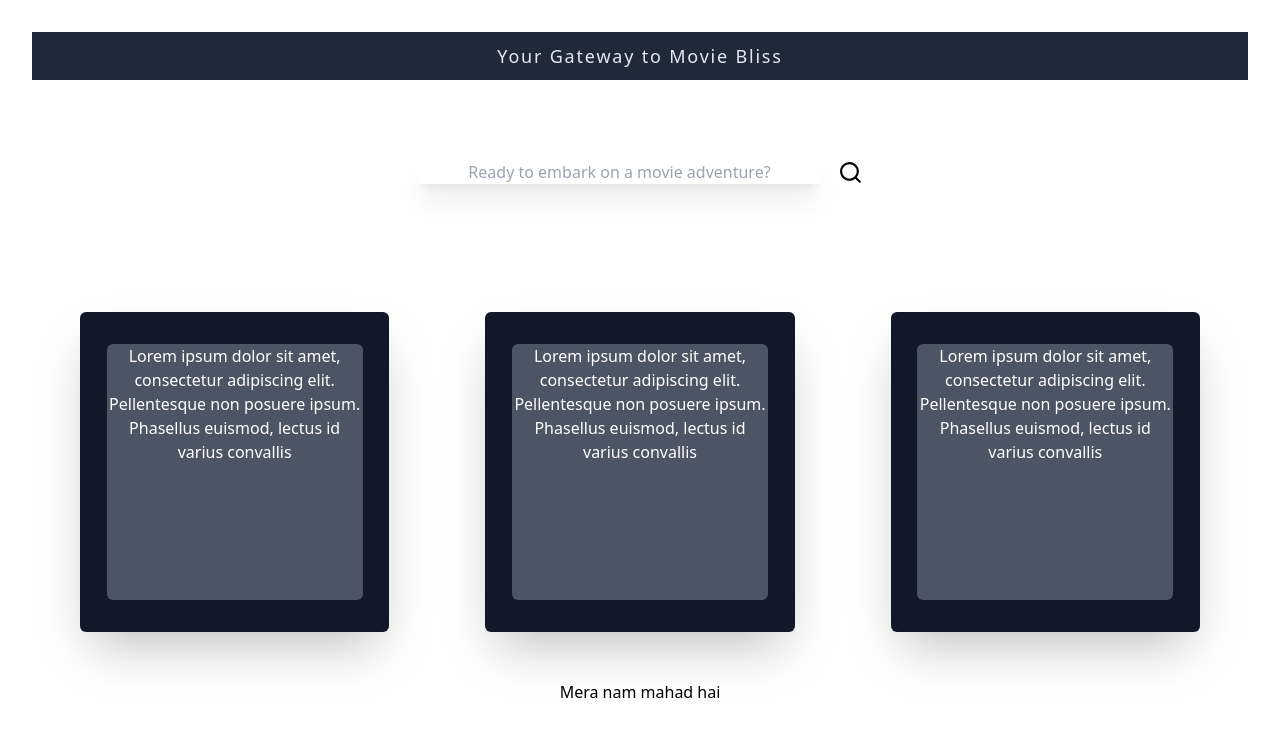
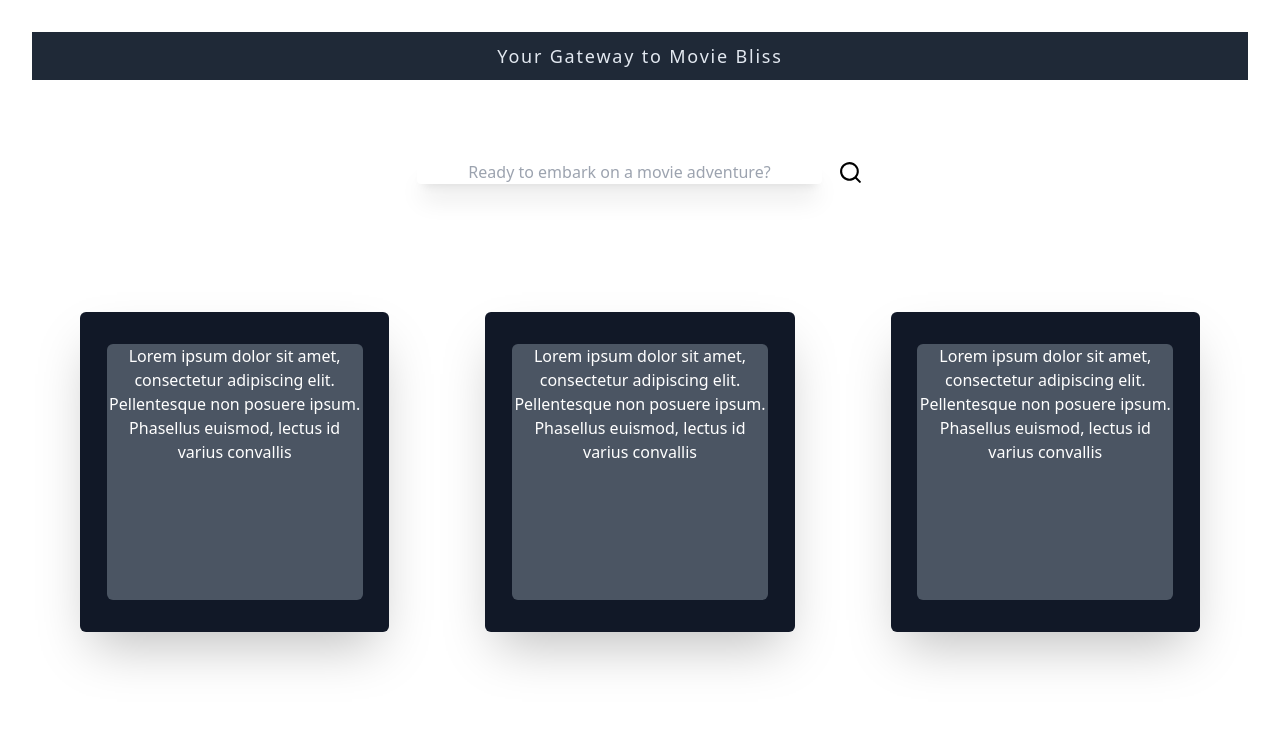
Before and after one commit to Mahadmansoor/Movie-Recommendation-using-OpenAI, a React (Vite) app: page / in a window 1280 px wide. Shown: the top 736 px of the page. Built offline with nearby package versions, Linux system fonts and the light colour scheme.

Commit message:
deleted unnecessary line

```diff
--- a/src/App.jsx
+++ b/src/App.jsx
@@ -11,7 +11,6 @@ function App() {
       <div>
         <Input />
         <Cards />
-        <>Mera nam mahad hai</>
       </div>
     </>
   );
```
